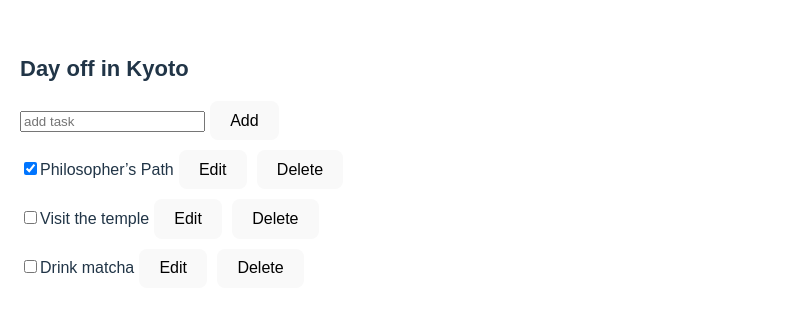
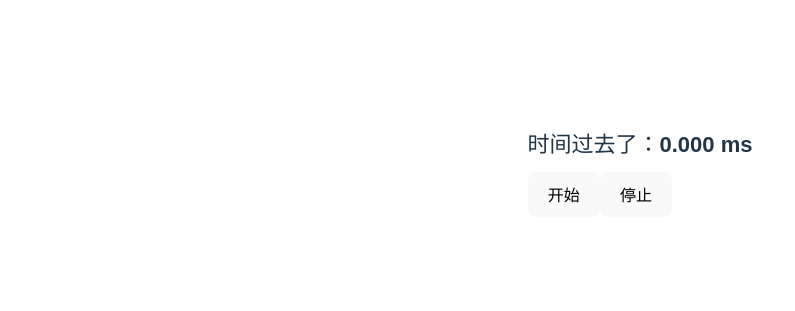
Before and after one commit to iwangzhy/sandbox-react, a React (Vite) app: page / in a window 1280 px wide. Shown: the part 245-556 px from the top of the page, without its empty margins (0-795 px from the left). Built offline with nearby package versions, Linux system fonts and the light colour scheme.

Commit message:
feat: 使用 ref 引用值

```diff
--- a/src/App.jsx
+++ b/src/App.jsx
@@ -1,21 +1,9 @@
-// import "./App.css";
-import "./styles.css";
-import { TasksProvider } from "./contexts/TaskContext";
-import AddTask from "./components/AddTask.jsx";
-import TaskList from "./components/TaskList.jsx";
+import "./App.css";
+// import "./styles.css";
+import { StopWatch } from "./components/StopWatch.jsx";
 
 function App() {
-  return (
-    /*
-      在所有的 context 和 reducer 连接部分都在 TasksContext.js 中。
-      这保持了组件的干净和整洁，让我们专注于它们显示的内容，而不是它们从哪里获得数据：
-    */
-    <TasksProvider>
-      <h1>Day off in Kyoto</h1>
-      <AddTask />
-      <TaskList />
-    </TasksProvider>
-  );
+  return <StopWatch />;
 }
 
 export default App;
--- /dev/null
+++ b/src/components/StopWatch.jsx
@@ -0,0 +1,32 @@
+import { useRef, useState } from "react";
+
+export function StopWatch() {
+  const [startTime, setStartTime] = useState(null);
+  const [now, setNow] = useState(null);
+  const intervalRef = useRef(null);
+  function handleStart() {
+    setStartTime(Date.now());
+    setNow(Date.now());
+
+    clearInterval(intervalRef.current);
+    intervalRef.current = setInterval(() => {
+      setNow(Date.now());
+    }, 10);
+  }
+  function handleStop() {
+    clearInterval(intervalRef.current);
+  }
+
+  let secondsPassed = 0;
+  if (startTime != null && now != null) {
+    secondsPassed = (now - startTime) / 1000;
+  }
+
+  return (
+    <>
+      <h1>时间过去了：{secondsPassed.toFixed(3)} ms</h1>
+      <button onClick={handleStart}>开始</button>
+      <button onClick={handleStop}>停止</button>
+    </>
+  );
+}
--- a/src/contexts/TaskContext.jsx
+++ b/src/contexts/TaskContext.jsx
@@ -2,7 +2,10 @@
 
 const TasksContext = createContext(null);
 const TasksDispatchContext = createContext(null);
-
+/*
+   在所有的 context 和 reducer 连接部分都在 TasksContext.js 中。
+   这保持了组件的干净和整洁，让我们专注于它们显示的内容，而不是它们从哪里获得数据：
+ */
 export function TasksProvider({ children }) {
   // 创建一个 reducer， 将 tasks 的修改逻辑集中起来，
   const [tasks, dispatch] = useReducer(tasksReducer, initialTasks);
```
Also changed, not shown: 1 other file (tests, documents, lock files or other folders).
